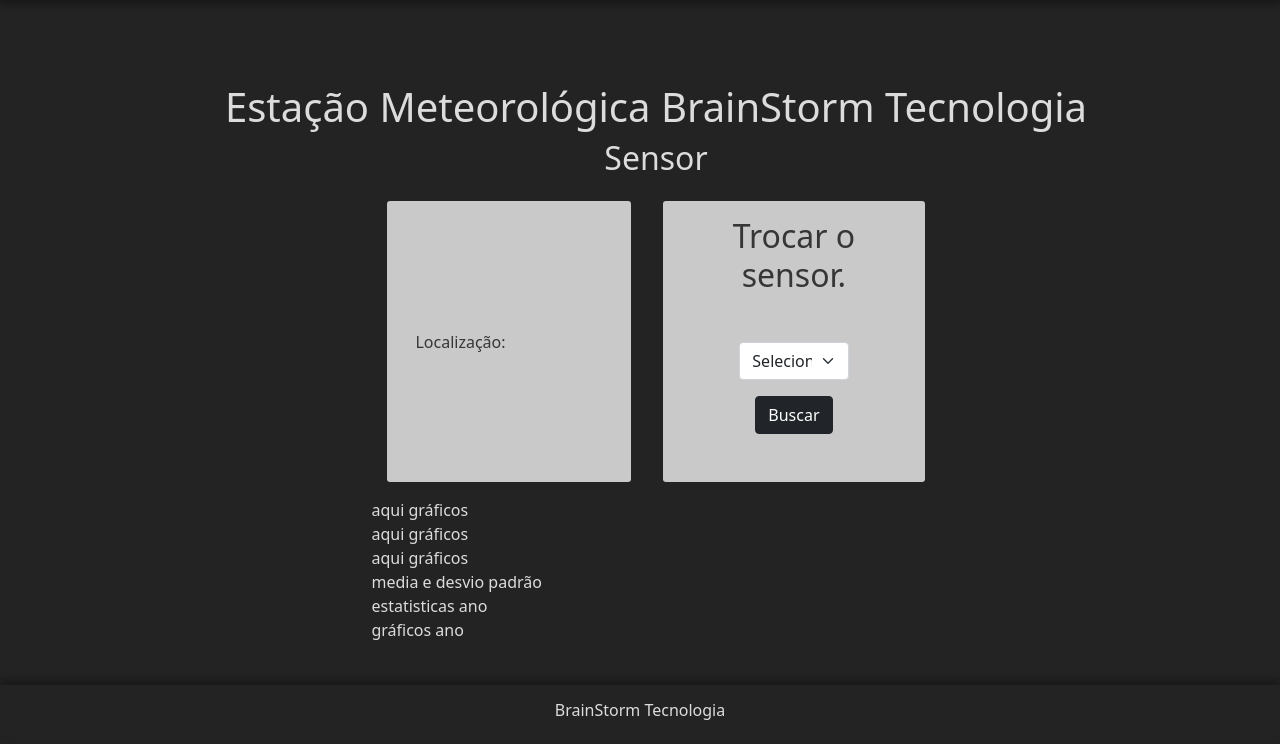
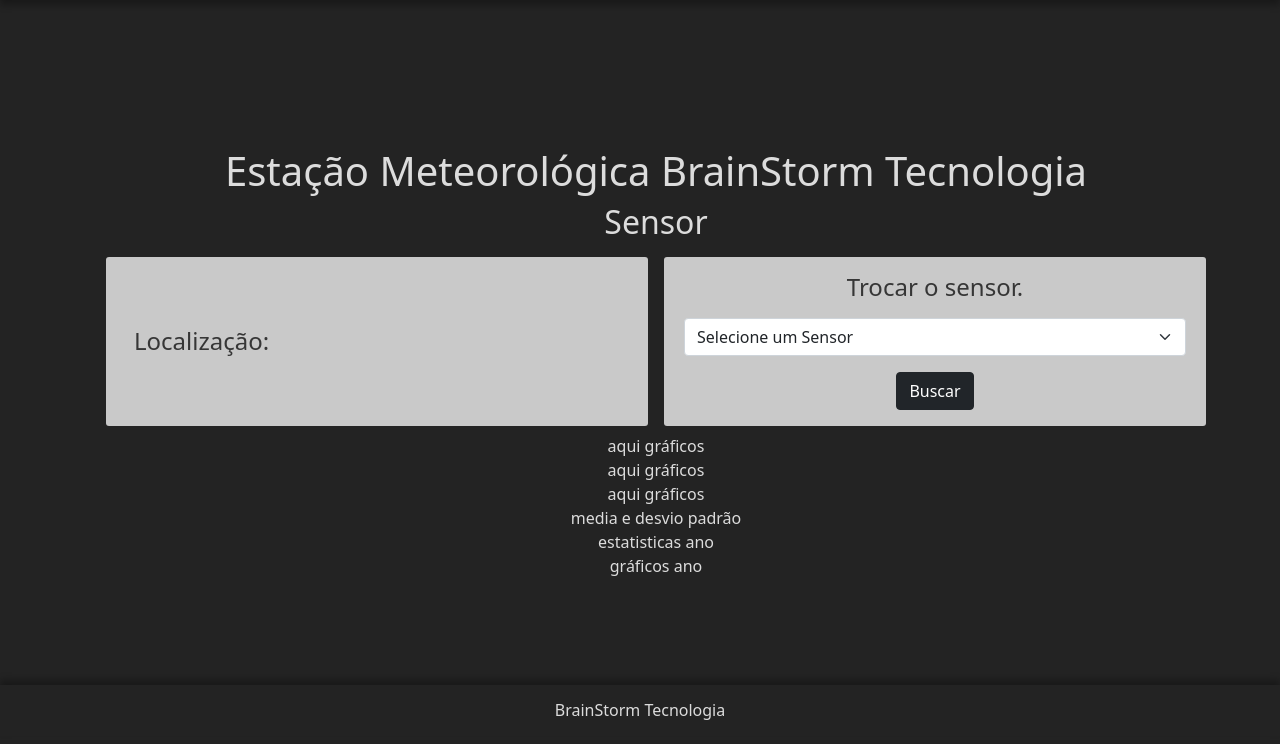
Before and after one commit to Fat83dotcom/Site_Estacao_IOT, a Django app: template Core/templates/sensor/sensors.html in a window 1280 px wide. Shown: the part 56-800 px from the top of the page. Run offline with Django 3.2, Linux system fonts and the light colour scheme; the template is opened without the code that fills it, so the values that code supplies are empty.

Commit message:
Centralizando os componentes.

```diff
--- a/Core/templates/sensor/sensors.html
+++ b/Core/templates/sensor/sensors.html
@@ -1,23 +1,21 @@
 {% extends 'global/base.html' %}
 {% load static %}
 {% block content %}
-<section>
+<section class="container-fluid text-center">
     <h2 class="text-center">Sensor</h2>
-    <section class="container">
-        <section class="container-fluid text-center">
     <div class="row row-col-2">
-                <div
-                class="col d-flex align-items-start flex-column justify-content-around sensor-info-background sensor-info-format m-3">
-                    <p class="m-3 text-center">Localização:</p>
+        <section
+            class="col d-flex align-items-start flex-column justify-content-around sensor-info-background sensor-info-format m-2">
+            <h4 class="m-3 text-center">Localização:</h4>
             {% for data in currentSensor %}
             <p class="m-3">{{data.id_localization.city}}</p>
             <p class="m-3">{{data.id_localization.coordinate}}</p>
             {% endfor %}
-                </div>
-                <div class="col sensor-info-background sensor-info-format m-3">
-                    <section class=" m-3">
-                        <h2 class="m-3 text-center">Trocar o sensor.</h2>
-                        <form class="m-5" action="{% url 'sensor' %}" method="post">
+        </section>
+        <div class="col sensor-info-background sensor-info-format m-2">
+            <section>
+                <h4 class="m-3 text-center">Trocar o sensor.</h4>
+                <form class="m-2" action="{% url 'sensor' %}" method="post">
                     {% csrf_token %}
                     <select name="selectSensor" class="form-select" aria-label="Default select example">
                         <option selected value="default">Selecione um Sensor</option>
@@ -32,7 +30,7 @@
             </section>
         </div>
     </div>
-        </section>
+
     <div>
         <section>
             aqui gráficos
@@ -69,6 +67,6 @@
         <section></section>
         <section></section>
     </div>
-    </section>
+
 </section>
 {% endblock %}
```
Lines whose indentation alone changed are shown as unchanged.
